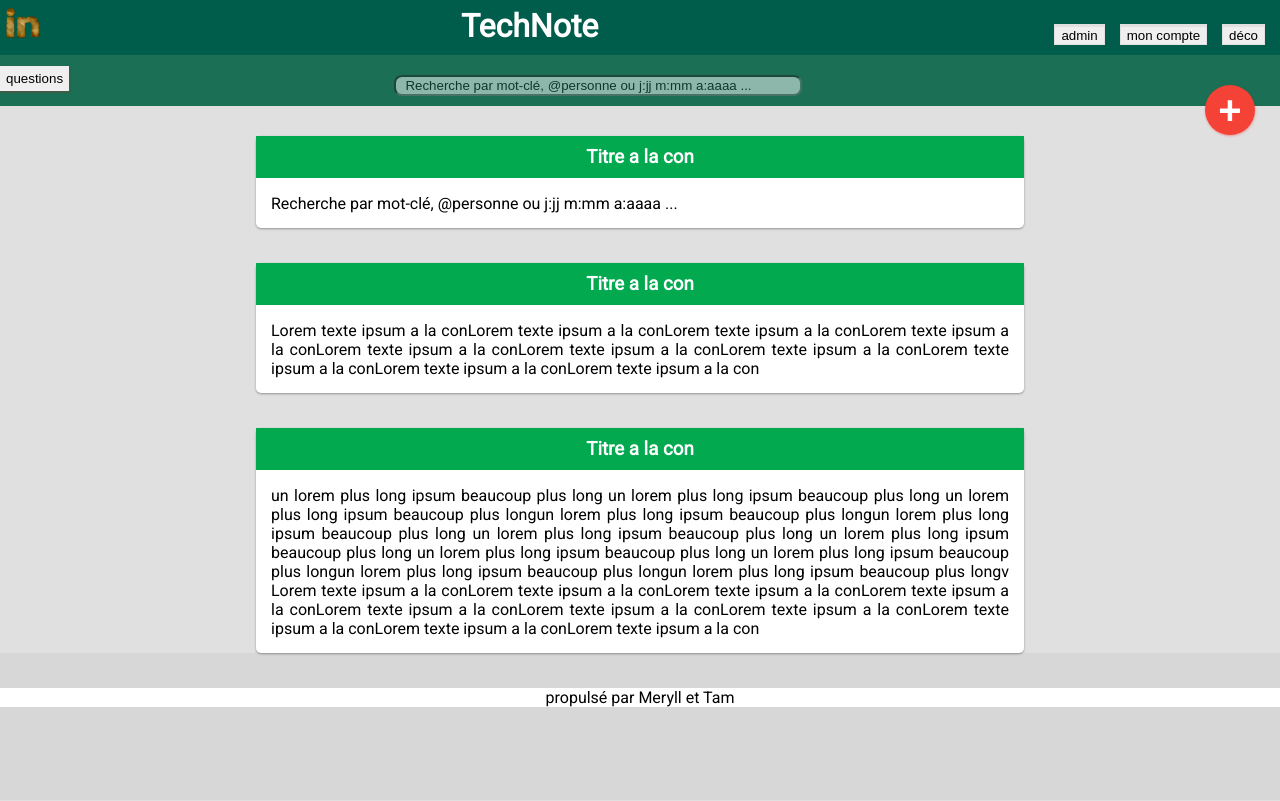
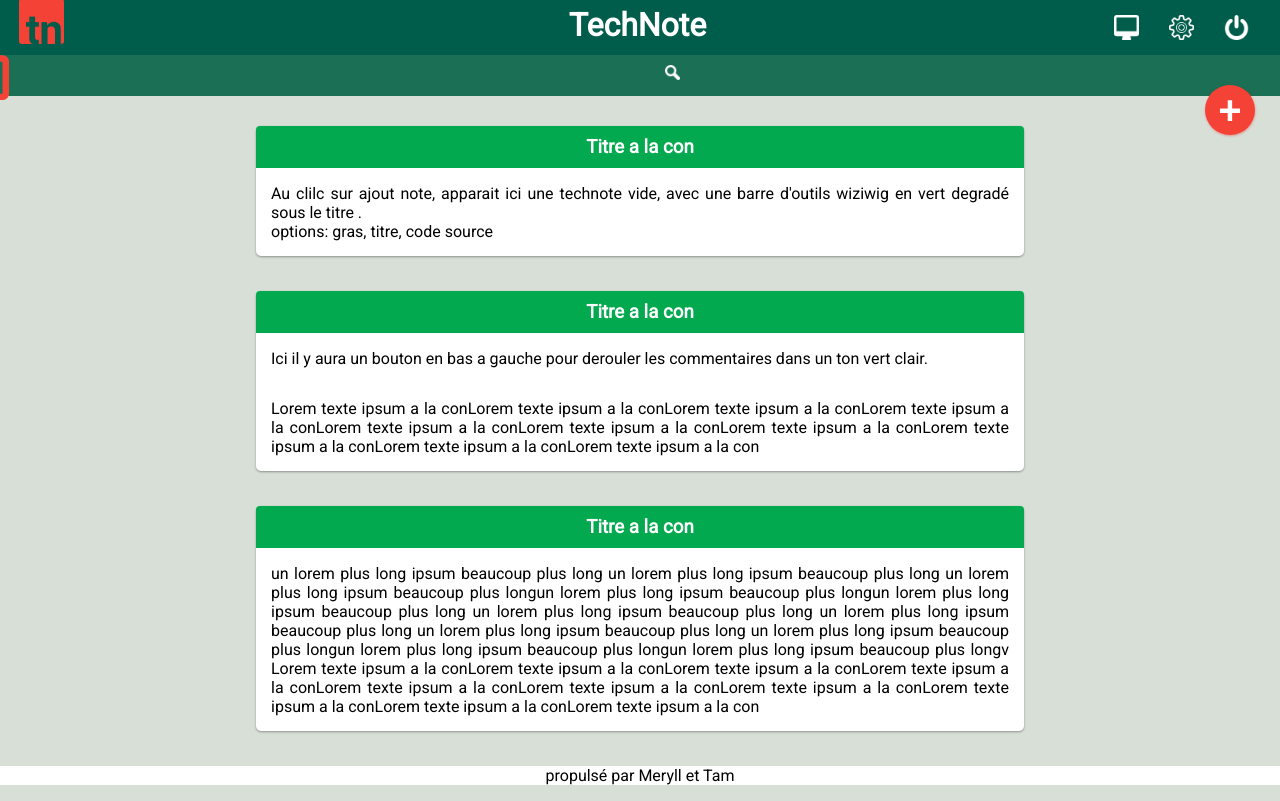
Before and after one commit to TamaraRocacher/technote, a PHP site: page / in a window 1280 px wide. Before the commit the page ends 707 px from the top, so only its background shows below. Run offline with PHP 8.4, Linux system fonts and the light colour scheme.

Commit message:
interface accueil

```diff
--- a/css/style.css
+++ b/css/style.css
@@ -1,5 +1,5 @@
 body{
-  background-color: #D7D7D7;
+  background-color: #D7DFD7;
   margin: 0px;
   padding-bottom: 0px;
   padding-top: 0px;
@@ -20,7 +20,7 @@
   display: flex;
   justify-content: space-between;
   align-items: flex-end;
-
+  border: 1px solid #005D4B;
 }
 #logo{
     display: flex;
@@ -28,6 +28,18 @@
     align-items: baseline;
     width: 3.5%;
     height: 3.5%;
+    margin-top:-2px;
+    margin-left:18px;
+    border-radius: 3px;
+}
+h1{
+  Width: 10%;
+  margin-left: 10%;
+}
+.logs {
+  width:25px;
+  height:25px;
+  padding-right: 15px;
 }
 nav{
   color: white;
@@ -73,18 +85,20 @@
   top: 80px;
   right: 20px;
 }
-#rech{
-  margin-right: 35%;
 
-}
 #boutonF{
-  box-shadow: 1px 1px 3px rgba(255, 0, 0, 0.12), 0 1px 2px rgba(255, 0, 0, 0.24);
+  position: absolute;
+  left: -55px;
+  top: 47px;
+  /*box-shadow: 1px 1px 3px rgba(255, 0, 0, 0.12), 0 1px 2px rgba(255, 0, 0, 0.24);*/
   padding-bottom: 5px;
   padding-top: 5px;
   margin-bottom: 5px;
+
 }
 #boutonF:hover{
-  box-shadow: 10px 10px 20px rgba(255, 0, 0, 0.39), 0 6px 6px rgba(255, 0, 0, 0.33);
+  left: 0;
+  /*box-shadow: 10px 10px 20px rgba(255, 0, 0, 0.39), 0 6px 6px rgba(255, 0, 0, 0.33);*/
   transition-timing-function:ease-in-out;
   transition-duration: 0.4s;
   transition-property: all;
@@ -103,27 +117,51 @@
 }
 .right li{
   color: black;
-  background-color:  #E0E0E0;
-  border: 0.5px solid  #E0E0E0;
+  /*background-color:  #E0E0E0;
+  border: 0.5px solid  #E0E0E0;*/
+}
+#rech{
+  display:flex;
+  margin-left: 37.5%;
+  width:25%;
+  /*border: 1px solid black;*/
+}
+/*#rech:hover{
+  margin-left: 37.5%;
+  width:25%;
+}
+#rech:focus{
+  margin-left: 37.5%;
+  width:25%;
+  border: 1px solid black;
+}*/
+.loupe{
+
+  width:15px;
+  height:15px;
+  vertical-align: text-bottom;
 }
 .search{
-  width: 400px;
-  margin-top: 10px;
+
   border-radius: 8px;
-  opacity:0.5;
+  opacity:0;
 }
 .search:hover{
+  width: 90%;
   transition-timing-function:ease-out;
   transition-duration: 0.7s;
   transition-property: opacity;
+  opacity: 0.5;
+}
+.search:focus{
+  width: 90%;
+
   opacity: 1;
 }
-.search:focus{
-  opacity: 1;
-}
+
 #fenetre{
 
-  background-color:  #E0E0E0;
+  background-color:  #D7DFD7;
   margin: 0px;
   padding: 20px 0px 0px 0px;
 }
@@ -160,6 +198,7 @@
     color: white;
     text-align:center;
     padding: 10px;
+    border-radius: 4px 4px 0 0;
 }
 footer{
   background-color: white;
--- a/index.php
+++ b/index.php
@@ -2,6 +2,7 @@
 <html lang="fr">
 <head>
   <meta charset="utf-8" />
+  <meta name="theme-color" content="#005D4B">
   <link rel="stylesheet" href="css/style.css" />
   <link href='https://fonts.googleapis.com/css?family=Roboto' rel='stylesheet' type='text/css'>
 </head>
@@ -14,11 +15,17 @@
   <article class="note">
     <h3>Titre a la con</h3>
     <p>
-      Recherche par mot-clé, @personne ou j:jj m:mm a:aaaa ...
+    Au clilc sur ajout note, apparait ici une technote vide, avec une barre d'outils
+    wiziwig en vert degradé sous le titre .<br>
+    options: gras, titre, code source
     </p>
   </article >
   <article class="note">
     <h3>Titre a la con</h3>
+    <p>
+      Ici il y aura un bouton en bas a gauche pour derouler les
+      commentaires dans un ton vert clair.
+    </p>
     <p>
       Lorem texte ipsum a la conLorem texte ipsum a la conLorem texte ipsum a la conLorem texte ipsum a la conLorem texte ipsum a la conLorem texte ipsum a la conLorem texte ipsum a la conLorem texte ipsum a la conLorem texte ipsum a la conLorem texte ipsum a la con
     </p>
--- a/template/header.php
+++ b/template/header.php
@@ -1,11 +1,11 @@
 <header>
-  <img id="logo" src="../img/in.png" />
+  <img id="logo" src="../img/logoTN.png" />
   <h1>TechNote</h1>
   <nav class="right">
   	  <ul>
-  	    <li ><button>admin</button></li>
-  	    <li ><button>mon compte</button></li>
-        <li ><button>déco</button></li>
+  	    <li ><img class="logs" src="../img/tele.png" /></li>
+  	    <li ><img class="logs" src="../img/config.png" /></li>
+        <li ><img class="logs" src="../img/deco.png" /></li>
   	  </ul>
   	</nav>
 </header>
--- a/template/menu.php
+++ b/template/menu.php
@@ -1,8 +1,8 @@
 <nav id="menu">
-  <button id="boutonF">questions</button>
-	  <ul id="rech">
-	    <li><input class="search" type="text" value="  Recherche par mot-clé, @personne ou j:jj m:mm a:aaaa ..."/></li>
-	    <li></li>
-	  </ul>
+  <img id="boutonF" src="../img/32.png" />
+	  <form action="search.php" method="get" id="rech">
+	     <input class="search" type="text" value="  Recherche par mot-clé, @personne ou j:jj m:mm a:aaaa ..."/>
+       <input class="loupe" type="image" src="../img/glass.png" />
+    </form>
     <button id="ajout">+</button>
 	</nav>
```
Also changed, not shown: img/config.png (renamed from img/configuration28.png), img/deco.png (added), img/glass.png (renamed from img/magnifying-glass6.png), img/tele.png (renamed from img/television9.png).
